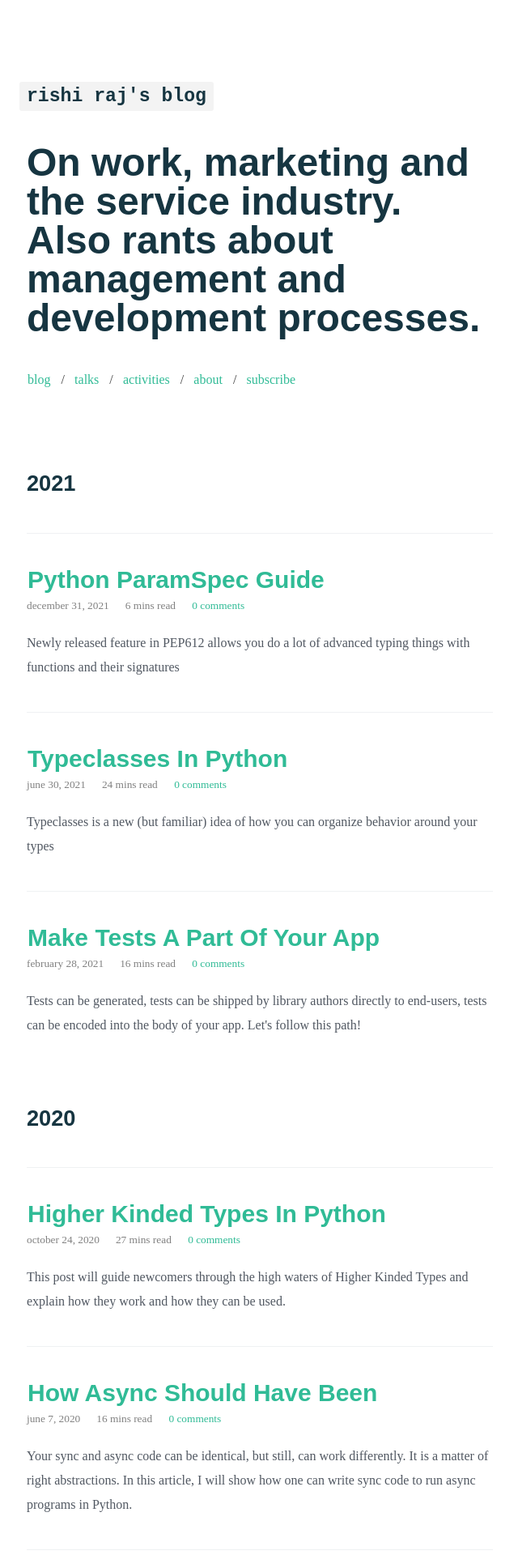
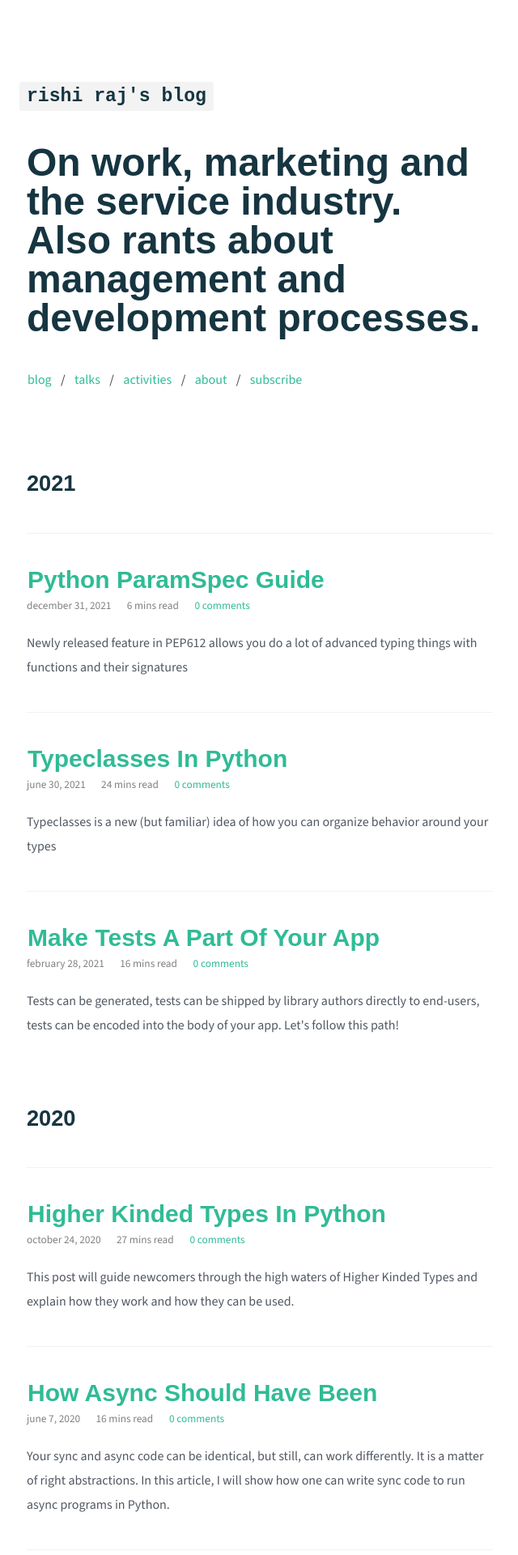
Before and after one commit to talkxo/rishiraj-blog-machine, a Jekyll site: the page built from index.html, in a window 1280 px wide. Shown: the top 1920 px of the page at 81% size, without its empty margins (319-959 px from the left). Built offline with Jekyll 4.4.1, drawn with Linux system fonts in a browser that asks for light colours; nearby versions of some CDN libraries; comment, search, counter and statistics services are not loaded.

Commit message:
Update head.html

```diff
--- a/_includes/head.html
+++ b/_includes/head.html
@@ -24,7 +24,7 @@
         href="{{ "/feed.xml" | prepend: site.baseurl }}" />
 
   <!-- Custom fonts -->
-  <link href="https://fonts.googleapis.com/css2?family=Source+Sans+3:wght@300&display=swap" rel="stylesheet">
+  <link href="https://fonts.googleapis.com/css2?family=Source+Sans+3:wght@400&display=swap" rel="stylesheet">
   <link rel="stylesheet" href="https://use.fontawesome.com/releases/v5.6.3/css/all.css" integrity="sha384-UHRtZLI+pbxtHCWp1t77Bi1L4ZtiqrqD80Kn4Z8NTSRyMA2Fd33n5dQ8lWUE00s/" crossorigin="anonymous">
 
   <!-- Custom style -->
```
